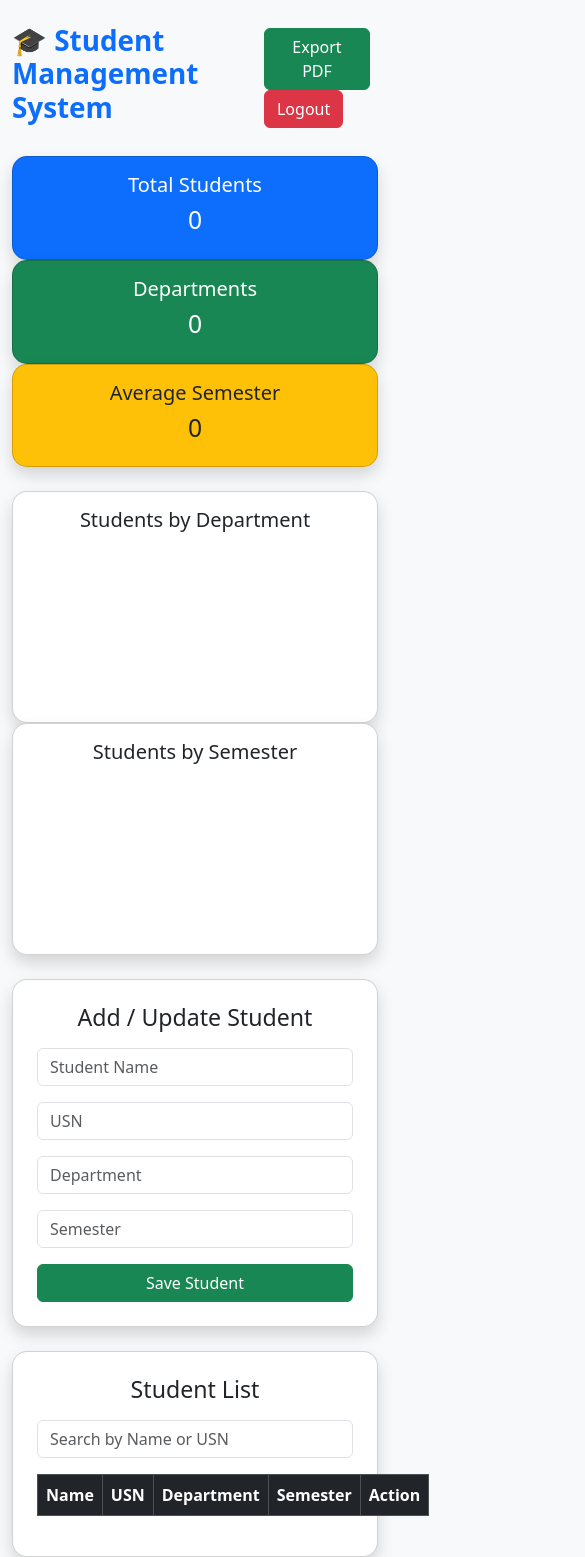
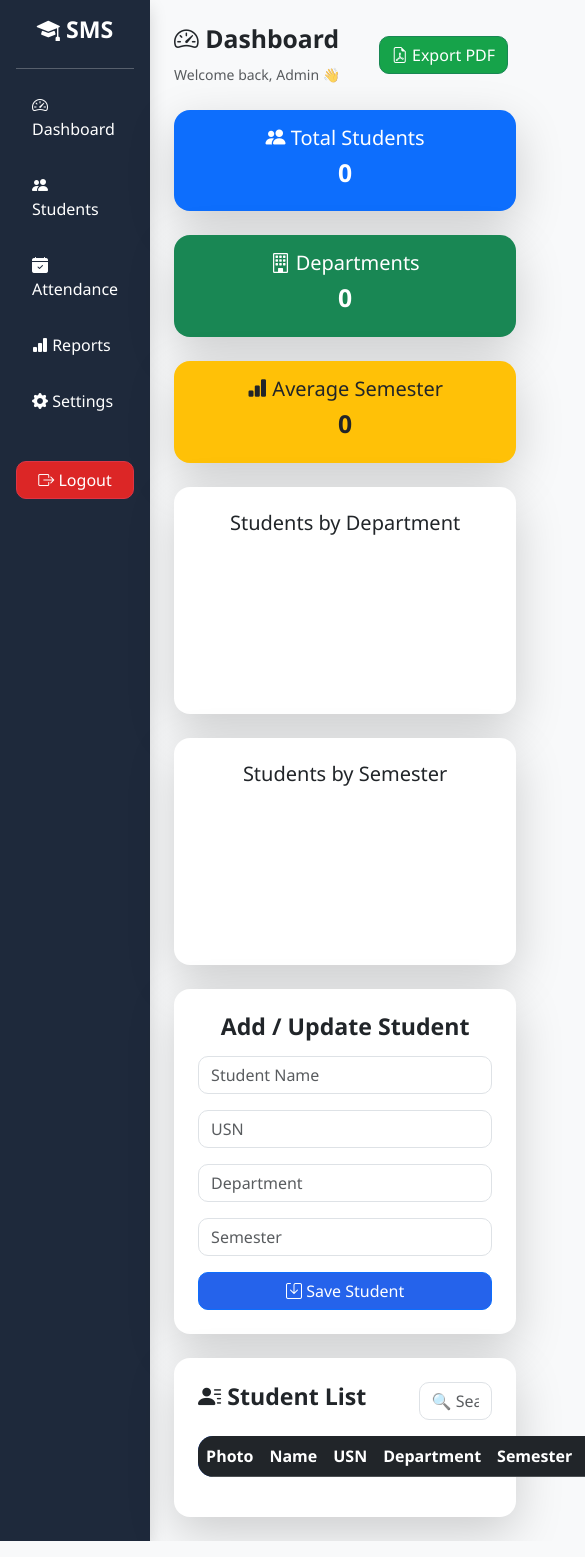
Before and after one commit to ramya-07-bit/student-management-system, a website: page public/index.html in a window 390 px wide. Shown: the top 1557 px of the page, 585 px wide, since content can reach past the window. Drawn offline with nearby package versions, Linux system fonts and the light colour scheme; no server answers; sample sign-in values are in the browser's storage.

Commit message:
Final Student Management System

```diff
--- a/package.json
+++ b/package.json
@@ -16,6 +16,7 @@
     "dotenv": "^17.4.2",
     "express": "^5.2.1",
     "mongoose": "^8.24.1",
+    "multer": "^2.2.0",
     "nodemon": "^3.1.14"
   }
 }
--- a/public/index.html
+++ b/public/index.html
@@ -1,16 +1,17 @@
-
 <!DOCTYPE html>
 <html lang="en">
 
 <head>
-
     <meta charset="UTF-8">
     <meta name="viewport" content="width=device-width, initial-scale=1.0">
-
     <title>Student Management System</title>
 
     <!-- Bootstrap -->
     <link href="https://cdn.jsdelivr.net/npm/bootstrap@5.3.3/dist/css/bootstrap.min.css" rel="stylesheet">
+
+    <!-- Bootstrap Icons -->
+    <link rel="stylesheet"
+        href="https://cdn.jsdelivr.net/npm/bootstrap-icons@1.11.3/font/bootstrap-icons.min.css">
 
     <!-- Chart.js -->
     <script src="https://cdn.jsdelivr.net/npm/chart.js"></script>
@@ -20,36 +21,87 @@
 
     <!-- CSS -->
     <link rel="stylesheet" href="style.css">
-
 </head>
 
 <body class="bg-light">
 
-<div class="container mt-4">
+<div class="d-flex">
 
-    <!-- Header -->
+    <!-- Sidebar -->
+    <div class="bg-dark text-white p-3 shadow" style="width:260px; min-height:100vh;">
+
+        <h3 class="text-center mb-4">
+            <i class="bi bi-mortarboard-fill"></i> SMS
+        </h3>
+
+        <hr>
+
+        <ul class="nav flex-column">
+
+            <li class="nav-item mb-2">
+                <a class="nav-link text-white" href="index.html">
+                    <i class="bi bi-speedometer2"></i> Dashboard
+                </a>
+            </li>
+
+            <li class="nav-item mb-2">
+                <a class="nav-link text-white" href="#">
+                    <i class="bi bi-people-fill"></i> Students
+                </a>
+            </li>
+
+            <li class="nav-item mb-2">
+                <a class="nav-link text-white" href="attendance.html">
+                    <i class="bi bi-calendar-check-fill"></i> Attendance
+                </a>
+            </li>
+
+            <li class="nav-item mb-2">
+                <a class="nav-link text-white" href="#">
+                    <i class="bi bi-bar-chart-fill"></i> Reports
+                </a>
+            </li>
+
+            <li class="nav-item mb-2">
+                <a class="nav-link text-white" href="#">
+                    <i class="bi bi-gear-fill"></i> Settings
+                </a>
+            </li>
+
+            <li class="nav-item mt-4">
+                <button class="btn btn-danger w-100" onclick="logout()">
+                    <i class="bi bi-box-arrow-right"></i> Logout
+                </button>
+            </li>
+
+        </ul>
+
+    </div>
+
+    <!-- Main Content -->
+    <div class="container-fluid p-4">
+
+        <!-- Top Navbar -->
         <div class="d-flex justify-content-between align-items-center mb-4">
-
-        <h1 class="text-primary">
-            🎓 Student Management System
-        </h1>
 
             <div>
 
-            <button
-                class="btn btn-success me-2"
-                onclick="exportPDF()">
+                <h2 class="fw-bold">
+                    <i class="bi bi-speedometer2"></i>
+                    Dashboard
+                </h2>
 
+                <small class="text-muted">
+                    Welcome back, Admin 👋
+                </small>
+
+            </div>
+
+            <div>
+
+                <button class="btn btn-success me-2" onclick="exportPDF()">
+                    <i class="bi bi-file-earmark-pdf"></i>
                     Export PDF
-
-            </button>
-
-            <button
-                class="btn btn-danger"
-                onclick="logout()">
-
-                Logout
-
                 </button>
 
             </div>
@@ -57,15 +109,19 @@
         </div>
 
         <!-- Dashboard Cards -->
-    <div class="row mb-4">
+
+        <div class="row g-4 mb-4">
 
             <div class="col-md-4">
 
-            <div class="card bg-primary text-white shadow">
+                <div class="card bg-primary text-white border-0 shadow-lg rounded-4">
 
                     <div class="card-body text-center">
 
-                    <h5>Total Students</h5>
+                        <h5>
+                            <i class="bi bi-people-fill"></i>
+                            Total Students
+                        </h5>
 
                         <h2 id="totalStudents">0</h2>
 
@@ -77,11 +133,14 @@
 
             <div class="col-md-4">
 
-            <div class="card bg-success text-white shadow">
+                <div class="card bg-success text-white border-0 shadow-lg rounded-4">
 
                     <div class="card-body text-center">
 
-                    <h5>Departments</h5>
+                        <h5>
+                            <i class="bi bi-building"></i>
+                            Departments
+                        </h5>
 
                         <h2 id="totalDepartments">0</h2>
 
@@ -93,11 +152,14 @@
 
             <div class="col-md-4">
 
-            <div class="card bg-warning shadow">
+                <div class="card bg-warning border-0 shadow-lg rounded-4">
 
                     <div class="card-body text-center">
 
-                    <h5>Average Semester</h5>
+                        <h5>
+                            <i class="bi bi-bar-chart-fill"></i>
+                            Average Semester
+                        </h5>
 
                         <h2 id="averageSemester">0</h2>
 
@@ -110,16 +172,15 @@
         </div>
 
         <!-- Charts -->
-    <div class="row mb-4">
+
+        <div class="row g-4 mb-4">
 
             <div class="col-md-6">
 
-            <div class="card shadow p-3">
+                <div class="card border-0 shadow-lg rounded-4 p-4">
 
                     <h5 class="text-center">
-
                         Students by Department
-
                     </h5>
 
                     <canvas id="departmentChart"></canvas>
@@ -130,12 +191,10 @@
 
             <div class="col-md-6">
 
-            <div class="card shadow p-3">
+                <div class="card border-0 shadow-lg rounded-4 p-4">
 
                     <h5 class="text-center">
-
                         Students by Semester
-
                     </h5>
 
                     <canvas id="semesterChart"></canvas>
@@ -147,12 +206,11 @@
         </div>
 
         <!-- Student Form -->
-    <div class="card shadow p-4 mb-4">
+
+        <div class="card border-0 shadow-lg rounded-4 p-4 mb-4">
 
             <h3 class="text-center mb-3">
-
                 Add / Update Student
-
             </h3>
 
             <form id="studentForm">
@@ -187,8 +245,9 @@
 
                 <button
                     type="submit"
-                class="btn btn-success w-100">
+                    class="btn btn-primary w-100">
 
+                    <i class="bi bi-save"></i>
                     Save Student
 
                 </button>
@@ -196,29 +255,33 @@
             </form>
 
         </div>
+                <!-- Student List -->
 
-    <!-- Student List -->
-    <div class="card shadow p-4">
+        <div class="card border-0 shadow-lg rounded-4 p-4">
 
-        <h3 class="text-center mb-3">
+            <div class="d-flex justify-content-between align-items-center mb-3">
 
+                <h3>
+                    <i class="bi bi-person-lines-fill"></i>
                     Student List
-
                 </h3>
 
                 <input
                     type="text"
                     id="search"
-            class="form-control mb-3"
-            placeholder="Search by Name or USN"
+                    class="form-control w-25"
+                    placeholder="🔍 Search Student..."
                     onkeyup="searchStudent()">
 
-        <table class="table table-bordered table-hover table-striped">
+            </div>
+
+            <table class="table table-hover table-striped align-middle">
 
                 <thead class="table-dark">
 
                     <tr>
 
+                        <th>Photo</th>
                         <th>Name</th>
                         <th>USN</th>
                         <th>Department</th>
@@ -239,6 +302,8 @@
 
     </div>
 
+</div>
+
 <script src="script.js"></script>
 
 </body>
--- a/public/script.js
+++ b/public/script.js
@@ -77,6 +77,15 @@ async function loadStudents() {
 
         table.innerHTML += `
 <tr>
+
+    <td>
+        <img src="images/default.png"
+             alt="Student"
+             width="45"
+             height="45"
+             style="border-radius:50%; object-fit:cover;">
+    </td>
+
     <td>${student.name}</td>
     <td>${student.usn}</td>
     <td>${student.department}</td>
--- a/public/style.css
+++ b/public/style.css
@@ -1,28 +1,226 @@
-
 body{
-    background:#f8f9fa;
+    background:#f4f7fc;
+    font-family:'Segoe UI',Tahoma,Geneva,Verdana,sans-serif;
 }
 
-.card{
-    border-radius:15px;
+/* Sidebar */
+
+.bg-dark{
+    background:#1e293b !important;
 }
 
-button{
-    margin-right:5px;
+.nav-link{
+    color:#fff !important;
+    border-radius:10px;
+    margin-bottom:8px;
+    transition:.3s;
 }
 
-h1{
+.nav-link:hover{
+    background:#0d6efd;
+    padding-left:18px;
+}
+
+/* Cards */
+
+.card{
+    border:none;
+    border-radius:20px;
+    transition:.3s;
+}
+
+.card:hover{
+    transform:translateY(-5px);
+    box-shadow:0 10px 25px rgba(0,0,0,.2);
+}
+
+/* Buttons */
+
+.btn{
+    border-radius:10px;
+}
+
+.btn-primary{
+    background:#2563eb;
+}
+
+.btn-success{
+    background:#16a34a;
+}
+
+.btn-warning{
+    color:#fff;
+}
+
+.btn-danger{
+    background:#dc2626;
+}
+
+/* Table */
+
+table{
+    border-radius:15px;
+    overflow:hidden;
+}
+
+thead{
+    background:#2563eb;
+    color:white;
+}
+
+tbody tr:hover{
+    background:#eef5ff;
+}
+
+/* Form */
+
+.form-control{
+    border-radius:10px;
+}
+
+.form-control:focus{
+    box-shadow:none;
+    border:2px solid #2563eb;
+}
+
+/* Dashboard */
+
+h2{
     font-weight:bold;
 }
 
-table{
-    text-align:center;
+h3{
+    font-weight:bold;
 }
 
-th{
-    text-align:center;
+canvas{
+    max-height:320px;
 }
 
-td{
-    vertical-align:middle;
+/* Scrollbar */
+
+::-webkit-scrollbar{
+    width:8px;
 }
+
+::-webkit-scrollbar-thumb{
+    background:#2563eb;
+    border-radius:10px;
+}
+
+::-webkit-scrollbar-track{
+    background:#ddd;
+}
+body{
+    background:#f4f7fc;
+    font-family:'Segoe UI',Tahoma,Geneva,Verdana,sans-serif;
+}
+
+/* Sidebar */
+
+.bg-dark{
+    background:#1e293b !important;
+}
+
+.nav-link{
+    color:#fff !important;
+    border-radius:10px;
+    margin-bottom:8px;
+    transition:.3s;
+}
+
+.nav-link:hover{
+    background:#0d6efd;
+    padding-left:18px;
+}
+
+/* Cards */
+
+.card{
+    border:none;
+    border-radius:20px;
+    transition:.3s;
+}
+
+.card:hover{
+    transform:translateY(-5px);
+    box-shadow:0 10px 25px rgba(0,0,0,.2);
+}
+
+/* Buttons */
+
+.btn{
+    border-radius:10px;
+}
+
+.btn-primary{
+    background:#2563eb;
+}
+
+.btn-success{
+    background:#16a34a;
+}
+
+.btn-warning{
+    color:#fff;
+}
+
+.btn-danger{
+    background:#dc2626;
+}
+
+/* Table */
+
+table{
+    border-radius:15px;
+    overflow:hidden;
+}
+
+thead{
+    background:#2563eb;
+    color:white;
+}
+
+tbody tr:hover{
+    background:#eef5ff;
+}
+
+/* Form */
+
+.form-control{
+    border-radius:10px;
+}
+
+.form-control:focus{
+    box-shadow:none;
+    border:2px solid #2563eb;
+}
+
+/* Dashboard */
+
+h2{
+    font-weight:bold;
+}
+
+h3{
+    font-weight:bold;
+}
+
+canvas{
+    max-height:320px;
+}
+
+/* Scrollbar */
+
+::-webkit-scrollbar{
+    width:8px;
+}
+
+::-webkit-scrollbar-thumb{
+    background:#2563eb;
+    border-radius:10px;
+}
+
+::-webkit-scrollbar-track{
+    background:#ddd;
+}
--- a/server.js
+++ b/server.js
@@ -1,7 +1,9 @@
 const express = require("express");
 const mongoose = require("mongoose");
 const dotenv = require("dotenv");
+
 const studentRoutes = require("./routes/studentRoutes");
+const attendanceRoutes = require("./routes/attendanceRoutes");
 
 dotenv.config();
 
@@ -19,6 +21,7 @@ mongoose.connect(process.env.MONGODB_URI)
 
 // Routes
 app.use("/students", studentRoutes);
+app.use("/attendance", attendanceRoutes);
 
 // Home Route
 app.get("/", (req, res) => {
```
Also changed, not shown: models/Attendance.js (added, +20 -0 lines), public/attendance.html (added, +102 -0 lines), public/attendance.js (added, +83 -0 lines), routes/attendanceRoutes.js (added, +26 -0 lines), public/images/default.png (added), 1 other file. Lines whose indentation alone changed are shown as unchanged.
